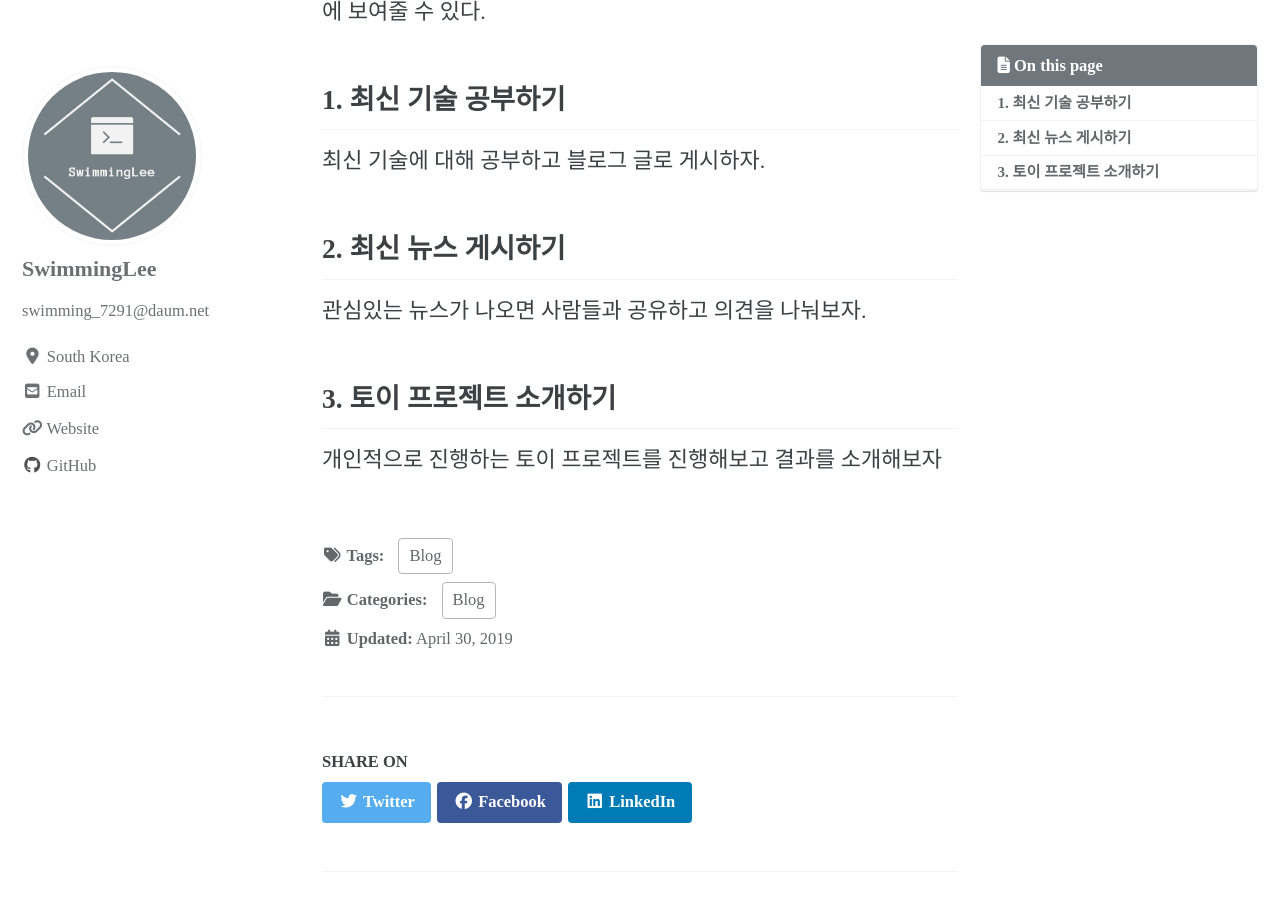
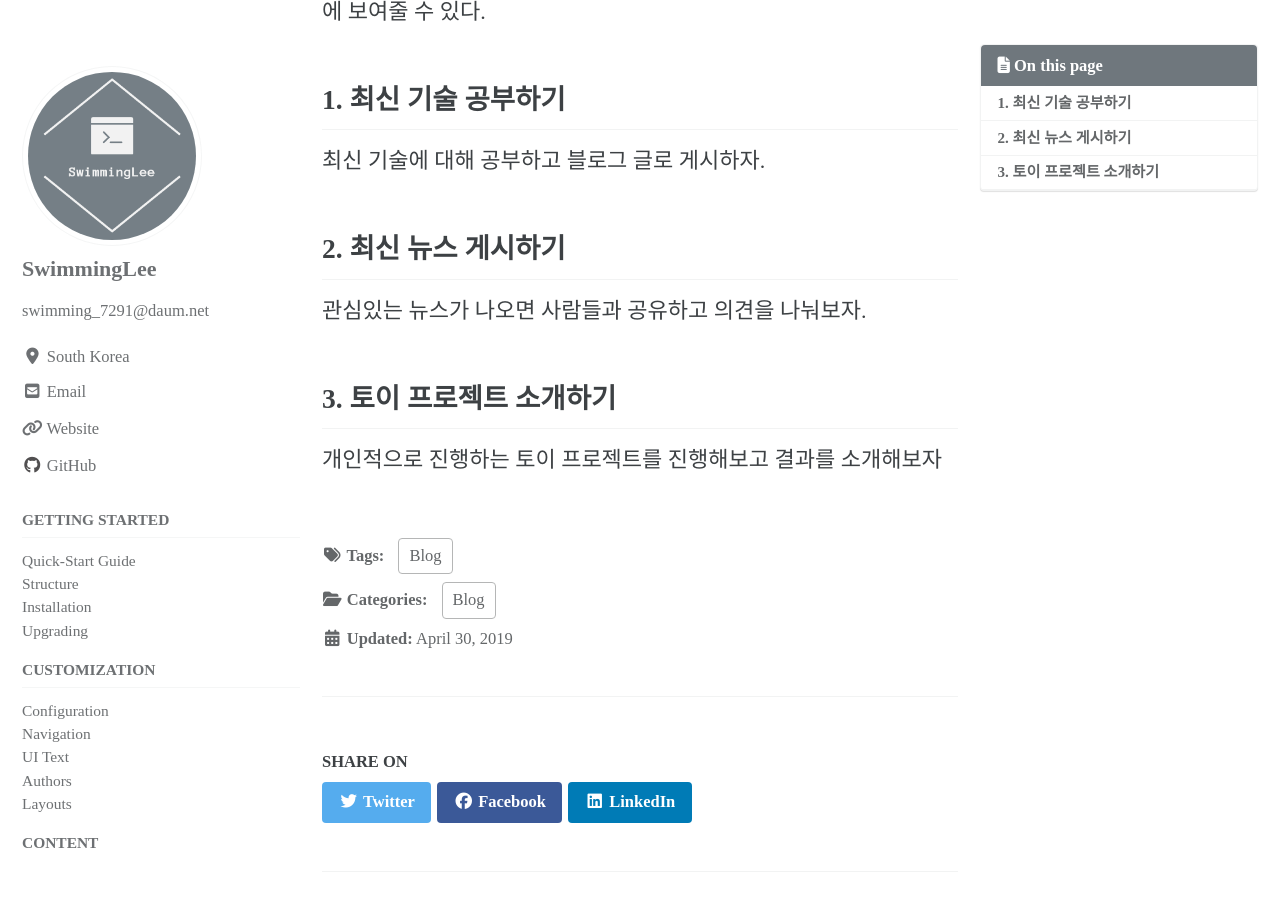
Before and after one commit to SwimmingLee/SwimmingLee.github.io, a Jekyll site: the page built from _posts/2020-03-20-blog-plan.md, in a window 1280 px wide and 900 px high, scrolled down 310 px. Built offline with Jekyll 4.4.1, drawn with Linux system fonts in a browser that asks for light colours; cached includes are drawn as plain includes; nearby versions of some CDN libraries; some web fonts are replaced; comment, search, counter and statistics services are not loaded; some of the changed lines change nothing that is shown.

Commit message:
doc side bar

```diff
--- a/_config.yml
+++ b/_config.yml
@@ -264,6 +264,8 @@
       comments: true
       share: true
       related: true
+      sidebar:
+        nav: "docs"
 
 
   # _pages
@@ -277,3 +279,16 @@
       comments: false
       share: true
       related: false
+
+# _docs
+  - scope:
+      path: ""
+      type: docs
+    values:
+      layout: single
+      read_time: false
+      author_profile: false
+      share: false
+      comments: false
+      sidebar:
+        nav: "docs"
--- a/_data/navigation.yml
+++ b/_data/navigation.yml
@@ -9,12 +9,48 @@
   - title: "Reference"
     url: https://mmistakes.github.io/minimal-mistakes/docs/quick-start-guide/
 
+# documentation links
+docs:
+  - title: Getting Started
+    children:
+      - title: "Quick-Start Guide"
+        url: /docs/quick-start-guide/
+      - title: "Structure"
+        url: /docs/structure/
+      - title: "Installation"
+        url: /docs/installation/
+      - title: "Upgrading"
+        url: /docs/upgrading/
 
-  # - title: "About"
-  #   url: https://mmistakes.github.io/minimal-mistakes/about/
-  # - title: "Sample Posts"
-  #   url: /year-archive/
-  # - title: "Sample Collections"
-  #   url: /collection-archive/
-  # - title: "Sitemap"
-  #   url: /sitemap/
+  - title: Customization
+    children:
+      - title: "Configuration"
+        url: /docs/configuration/
+      - title: "Navigation"
+        url: /docs/navigation/
+      - title: "UI Text"
+        url: /docs/ui-text/
+      - title: "Authors"
+        url: /docs/authors/
+      - title: "Layouts"
+        url: /docs/layouts/
+
+  - title: Content
+    children:
+      - title: "Working with Posts"
+        url: /docs/posts/
+      - title: "Working with Pages"
+        url: /docs/pages/
+      - title: "Working with Collections"
+        url: /docs/collections/
+      - title: "Helpers"
+        url: /docs/helpers/
+      - title: "Utility Classes"
+        url: /docs/utility-classes/
+
+  - title: Extras
+    children:
+      - title: "Stylesheets"
+        url: /docs/stylesheets/
+      - title: "JavaScript"
+        url: /docs/javascript/
```
Also changed, not shown: _layouts/archive.html (line endings or trailing spaces).
